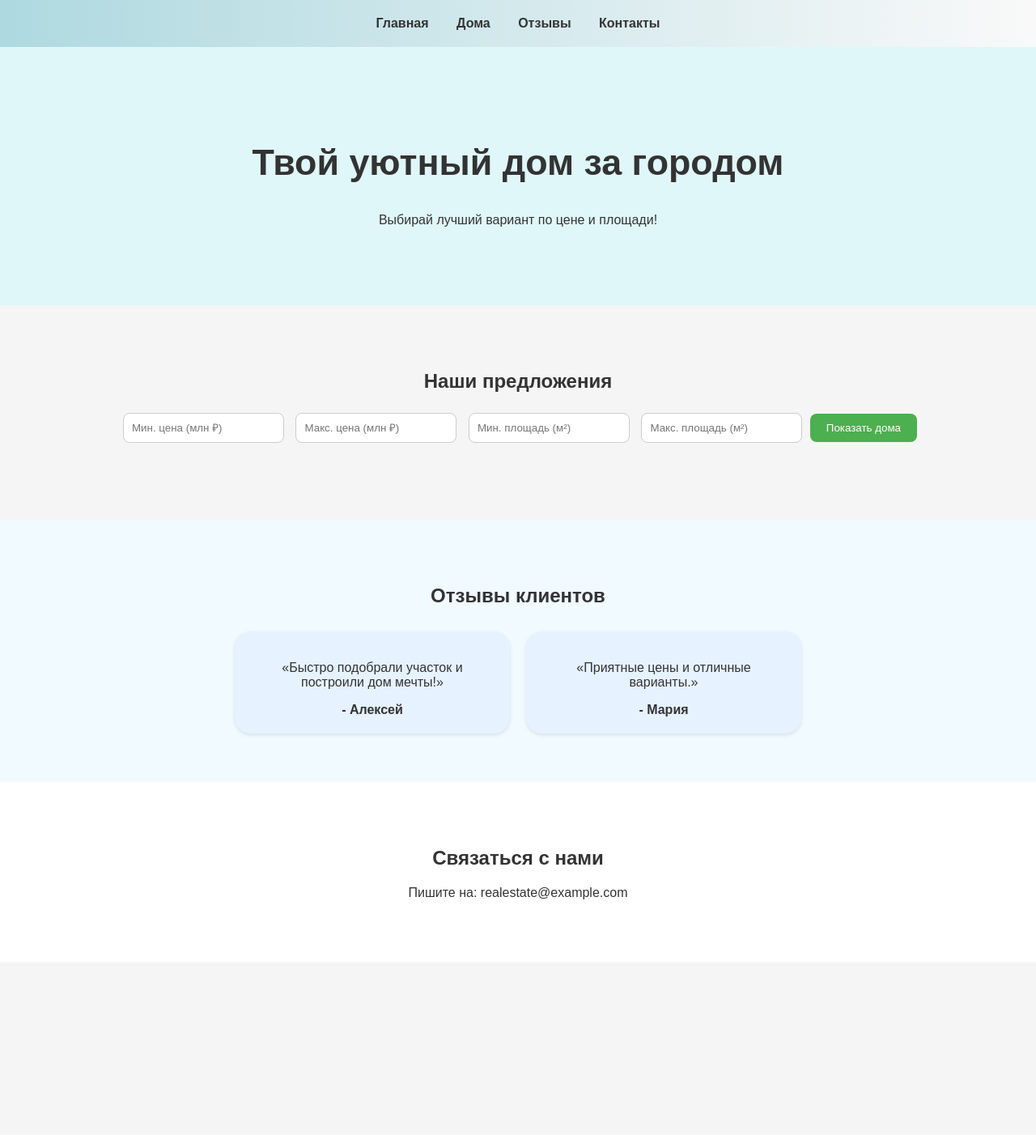
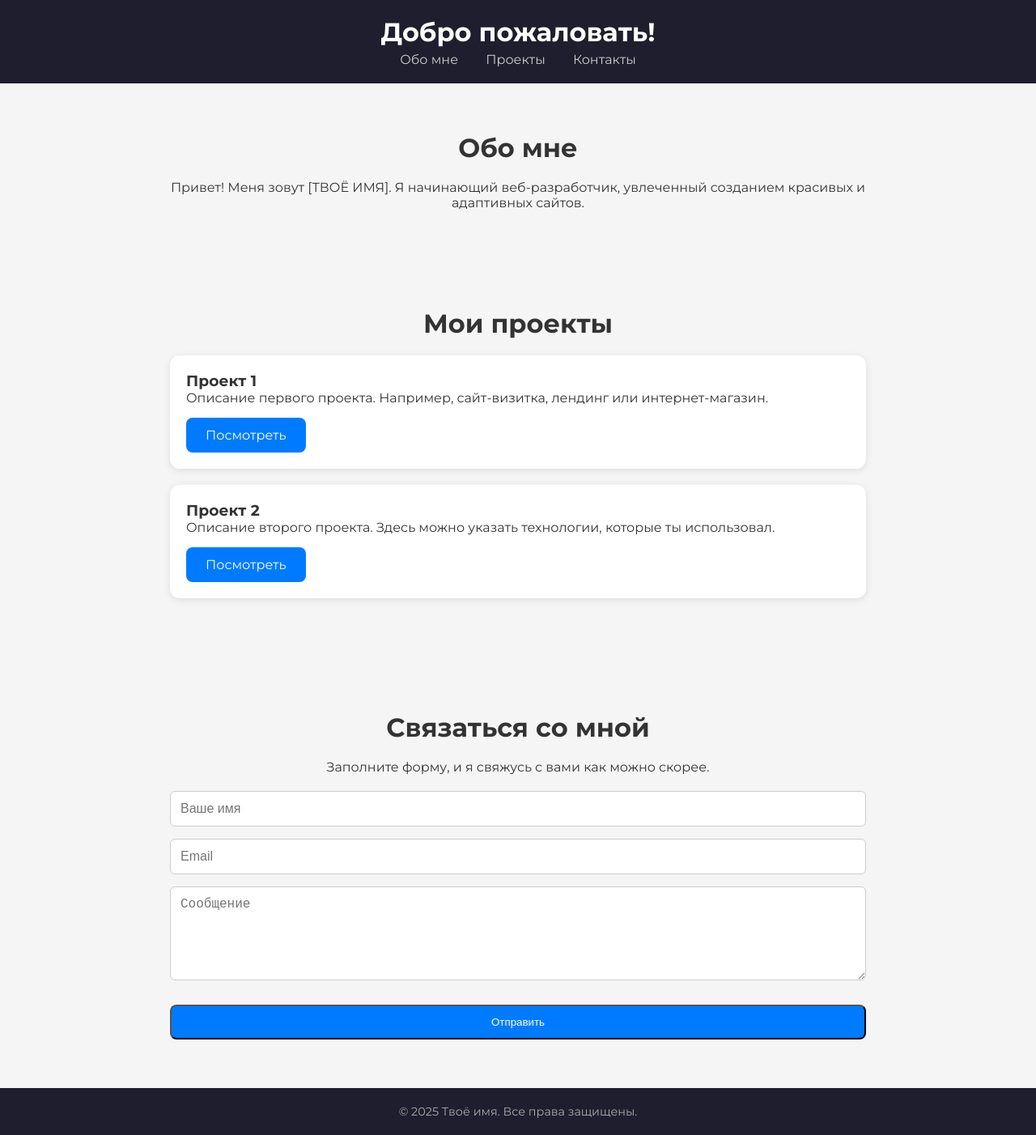
Before and after one commit to Deks61/mysite, a plain HTML site: page index.html in a window 1280 px wide. Shown: the whole page at 81% size. Before the commit the page ends 1188 px from the top, so only its background shows below. Drawn offline with nearby package versions, Linux system fonts and the light colour scheme; a web font is replaced by a local one.

Commit message:
Add files via upload

```diff
--- a/index.html
+++ b/index.html
@@ -1,69 +1,60 @@
 <!DOCTYPE html>
 <html lang="ru">
 <head>
-  <meta charset="UTF-8">
-  <meta name="viewport" content="width=device-width, initial-scale=1.0">
-  <title>Загородные дома мечты</title>
-  <link rel="stylesheet" href="css/style.css">
-  <link href="fonts/comfortaa.css" rel="stylesheet">
-  <link rel="stylesheet" href="css/aos.css">
+  <meta charset="UTF-8" />
+  <meta name="viewport" content="width=device-width, initial-scale=1.0" />
+  <title>Мой сайт-портфолио</title>
+  <link rel="stylesheet" href="style.css" />
+  <link href="https://fonts.googleapis.com/css2?family=Montserrat:wght@400;700&display=swap" rel="stylesheet">
 </head>
 <body>
 
-<header>
+  <header class="animate__animated animate__fadeInDown">
+    <h1>Добро пожаловать!</h1>
     <nav>
-    <a href="#hero">Главная</a>
-    <a href="#houses">Дома</a>
-    <a href="#reviews">Отзывы</a>
+      <a href="#about">Обо мне</a>
+      <a href="#projects">Проекты</a>
       <a href="#contact">Контакты</a>
     </nav>
   </header>
 
-<section class="hero" id="hero">
-  <h1 data-aos="zoom-in">Твой уютный дом за городом</h1>
-  <p data-aos="fade-up">Выбирай лучший вариант по цене и площади!</p>
+  <section id="about" class="about animate__animated animate__fadeIn">
+    <h2>Обо мне</h2>
+    <p>Привет! Меня зовут [ТВОЁ ИМЯ]. Я начинающий веб-разработчик, увлеченный созданием красивых и адаптивных сайтов.</p>
   </section>
 
-<section id="houses">
-  <h2 data-aos="fade-up">Наши предложения</h2>
+  <section id="projects" class="projects animate__animated animate__fadeInUp">
+    <h2>Мои проекты</h2>
 
-  <div class="filters" data-aos="fade-up">
-    <input type="number" id="minPrice" placeholder="Мин. цена (млн ₽)">
-    <input type="number" id="maxPrice" placeholder="Макс. цена (млн ₽)">
-    <input type="number" id="minArea" placeholder="Мин. площадь (м²)">
-    <input type="number" id="maxArea" placeholder="Макс. площадь (м²)">
-    <button onclick="filterHouses()">Показать дома</button>
+    <div class="project-card">
+      <h3>Проект 1</h3>
+      <p>Описание первого проекта. Например, сайт-визитка, лендинг или интернет-магазин.</p>
+      <a href="#" class="btn">Посмотреть</a>
     </div>
 
-  <div class="houses" id="houseList">
-    <!-- Дома будут подгружены скриптом -->
+    <div class="project-card">
+      <h3>Проект 2</h3>
+      <p>Описание второго проекта. Здесь можно указать технологии, которые ты использовал.</p>
+      <a href="#" class="btn">Посмотреть</a>
     </div>
+
   </section>
 
-<section id="reviews" style="background:#f0faff;">
-  <h2 data-aos="fade-up">Отзывы клиентов</h2>
-  <div class="reviews">
-    <div class="review" data-aos="fade-up" data-aos-delay="100">
-      <p>«Быстро подобрали участок и построили дом мечты!»</p>
-      <strong>- Алексей</strong>
-    </div>
-    <div class="review" data-aos="fade-up" data-aos-delay="300">
-      <p>«Приятные цены и отличные варианты.»</p>
-      <strong>- Мария</strong>
-    </div>
-  </div>
+  <section id="contact" class="contact animate__animated animate__fadeInUp">
+    <h2>Связаться со мной</h2>
+    <p>Заполните форму, и я свяжусь с вами как можно скорее.</p>
+    <form>
+      <input type="text" placeholder="Ваше имя" required>
+      <input type="email" placeholder="Email" required>
+      <textarea rows="5" placeholder="Сообщение" required></textarea>
+      <button class="btn" type="submit">Отправить</button>
+    </form>
   </section>
 
-<section id="contact" style="background:#ffffff;">
-  <h2 data-aos="fade-up">Связаться с нами</h2>
-  <p>Пишите на: realestate@example.com</p>
-</section>
+  <footer>
+    © 2025 Твоё имя. Все права защищены.
+  </footer>
 
-<script src="js/aos.js"></script>
-<script src="js/script.js"></script>
-<script>
-AOS.init({ duration: 1000, once: true });
-</script>
-
+  <script src="https://cdnjs.cloudflare.com/ajax/libs/animate.css/4.1.1/animate.min.css"></script>
 </body>
 </html>
--- /dev/null
+++ b/style.css
@@ -0,0 +1,114 @@
+* {
+  margin: 0;
+  padding: 0;
+  box-sizing: border-box;
+}
+
+html {
+  scroll-behavior: smooth;
+}
+
+body {
+  font-family: 'Montserrat', sans-serif;
+  background: #f5f5f5;
+  color: #333;
+}
+
+header {
+  background: #1e1e2f;
+  color: white;
+  padding: 20px 0;
+  text-align: center;
+  position: sticky;
+  top: 0;
+  z-index: 999;
+}
+
+header h1 {
+  margin-bottom: 5px;
+}
+
+nav a {
+  color: #ccc;
+  margin: 0 15px;
+  text-decoration: none;
+  font-weight: 500;
+  transition: color 0.3s;
+}
+
+nav a:hover {
+  color: white;
+}
+
+section {
+  padding: 60px 20px;
+  text-align: center;
+}
+
+section h2 {
+  font-size: 2rem;
+  margin-bottom: 20px;
+}
+
+.about, .projects, .contact {
+  max-width: 900px;
+  margin: auto;
+}
+
+.project-card {
+  background: white;
+  border-radius: 12px;
+  padding: 20px;
+  margin: 20px 0;
+  box-shadow: 0 2px 10px rgba(0,0,0,0.1);
+  text-align: left;
+}
+
+.btn {
+  display: inline-block;
+  background-color: #007BFF;
+  color: white;
+  padding: 12px 24px;
+  margin-top: 15px;
+  border-radius: 8px;
+  text-decoration: none;
+  transition: background 0.3s;
+}
+
+.btn:hover {
+  background-color: #0056b3;
+}
+
+form {
+  display: flex;
+  flex-direction: column;
+  gap: 15px;
+  margin-top: 20px;
+}
+
+input, textarea {
+  padding: 12px;
+  border: 1px solid #ccc;
+  border-radius: 6px;
+  font-size: 1rem;
+  resize: vertical;
+}
+
+footer {
+  background: #1e1e2f;
+  color: #aaa;
+  padding: 20px;
+  text-align: center;
+  font-size: 0.9rem;
+}
+
+@media (max-width: 768px) {
+  nav a {
+    display: block;
+    margin: 10px 0;
+  }
+
+  .project-card {
+    text-align: center;
+  }
+}
```
Lines whose indentation alone changed are shown as unchanged.
